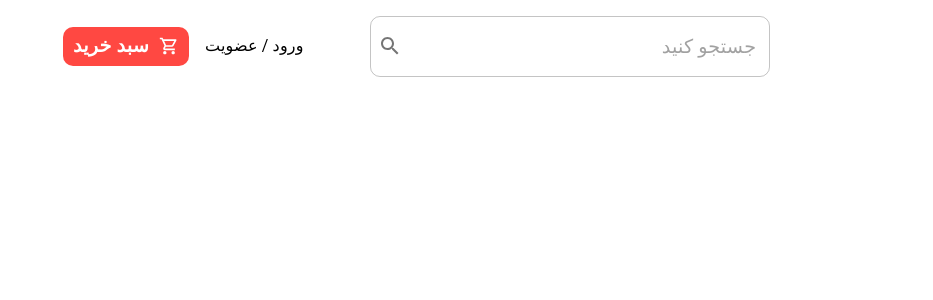
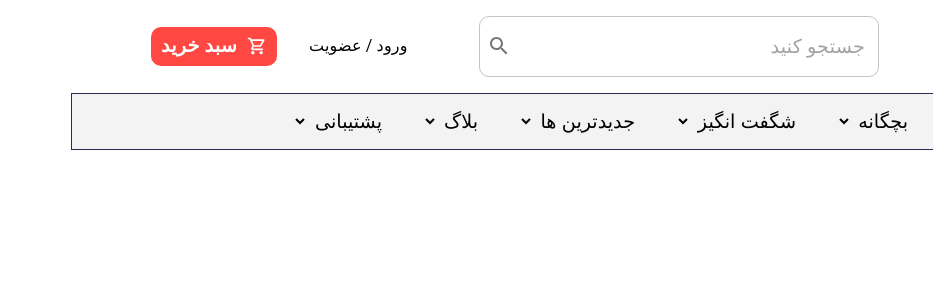
Before and after one commit to SINAZZzz/artin-shop, a React (Vite) app: page / in a window 1280 px wide. Shown: the top 300 px of the page, without its empty margins (347-1280 px from the left). Built offline with nearby package versions, Linux system fonts and the light colour scheme.

Commit message:
feat: add Categories and completed

```diff
--- a/src/App.tsx
+++ b/src/App.tsx
@@ -1,11 +1,13 @@
 import Box from '@mui/material/Box'
 import Head from './components/head/Head'
+import Categories from './components/categories/Categories'
+
 
 export default function App() {
-
   return (
     <Box>
        <Head />
+       <Categories />
     </Box>
   )
 }
--- /dev/null
+++ b/src/components/categories/Categories.tsx
@@ -0,0 +1,15 @@
+import { Box } from "@mui/material"
+
+const Categories_data = ['مردانه', 'زنانه' , 'بچگانه' , 'شگفت انگیز' ,'جدیدترین ها' , 'بلاگ' , 'پشتیبانی']
+
+export default function Categories() {
+  return (
+    <Box width='100%' mt='1rem' display='flex' alignContent='center' justifyContent='center' bgcolor='#F3F3F3' border='1px solid #272D4E'>
+    {Categories_data.map((categorie, index) => (
+        <Box key={index} m='1rem' px='5px' component='select' fontSize='1.2rem' style={{ direction: 'rtl', boxShadow: 'none', border: 'none', backgroundColor: 'transparent' }}>
+          <option>{categorie}</option>
+        </Box>
+      ))}
+   </Box>
+  )
+}
--- a/src/components/head/Head.tsx
+++ b/src/components/head/Head.tsx
@@ -7,7 +7,8 @@ import Cart from './components/Cart';
 export default function Head() {
 
   return (
-    <Box display='flex' alignItems='center' justifyContent='space-between' mt='1rem '>
+    <>
+      <Box display='flex' alignItems='center' justifyContent='space-between' mt='1rem ' mx='5rem'>
       <Logo />
       <Box display='flex' alignItems='center' justifyContent='space-between' width='65%'>
         <Search />
@@ -17,5 +18,6 @@ export default function Head() {
         </Box>
       </Box>
     </Box>
+  </>
   )
 }
--- a/src/components/head/components/Login.tsx
+++ b/src/components/head/components/Login.tsx
@@ -2,6 +2,6 @@ import { Typography } from '@mui/material'
 
 export default function Login() {
   return (
-    <Typography ml='1rem' fontSize='1rem'>ورود / عضویت</Typography>
+    <Typography ml='2rem' fontSize='1rem'>ورود / عضویت</Typography>
   )
 }
--- a/src/index.css
+++ b/src/index.css
@@ -1,9 +1,9 @@
-*{
+* {
   margin: 0;
   padding: 0;
   box-sizing: border-box;
 }
 
-body{
-  margin:0 6rem 0 6rem;
+body {
+  /* margin: 0 5rem 0 5rem; */
 }
```
Lines whose indentation alone changed are shown as unchanged.
